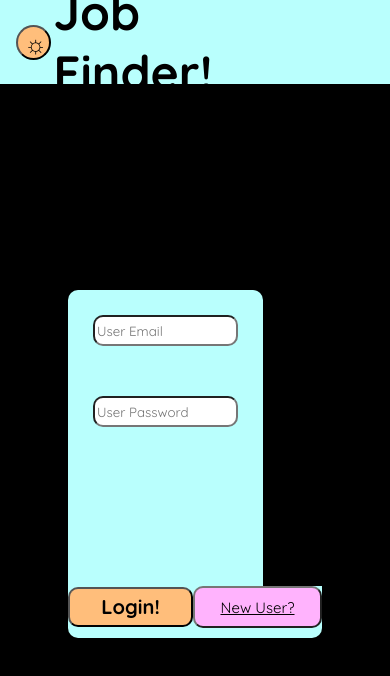
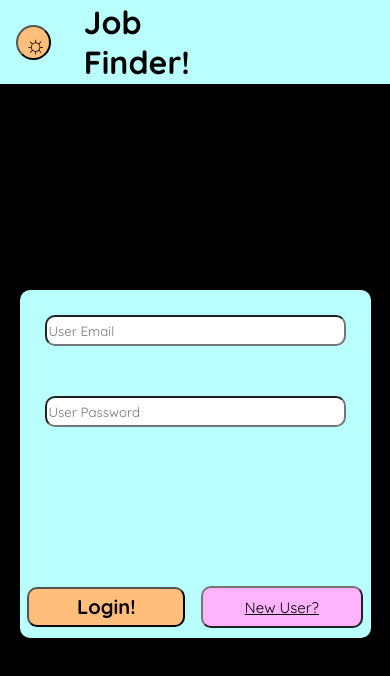
Before and after one commit to Mod4JobFinder/FrontEnd, a React (Create React App) app: page / in a window 390 px wide. Shown: the top 676 px of the page. Built offline with nearby package versions, Linux system fonts and the light colour scheme.

Commit message:
Add mobile view for log-in and header

```diff
--- a/src/components/Header/Header.css
+++ b/src/components/Header/Header.css
@@ -71,3 +71,15 @@
 .hidden {
   display: none;
 }
+
+/* Mobile View */
+@media only screen and (max-width: 580px) {
+  .appTitle {
+    font-size: 2em;
+  }
+
+  .userlink {
+    height: 5vh;
+  }
+
+}
--- a/src/components/LoginForm/LoginForm.css
+++ b/src/components/LoginForm/LoginForm.css
@@ -67,3 +67,14 @@
 .hidden {
   display: none;
 }
+
+/* Mobile View */
+@media only screen and (max-width: 580px) {
+  .loginButton, .newUserButton {
+    width: 45%;
+  }
+
+  .loginForm, .submitBox {
+    width: 90vw;
+  }
+}
```
